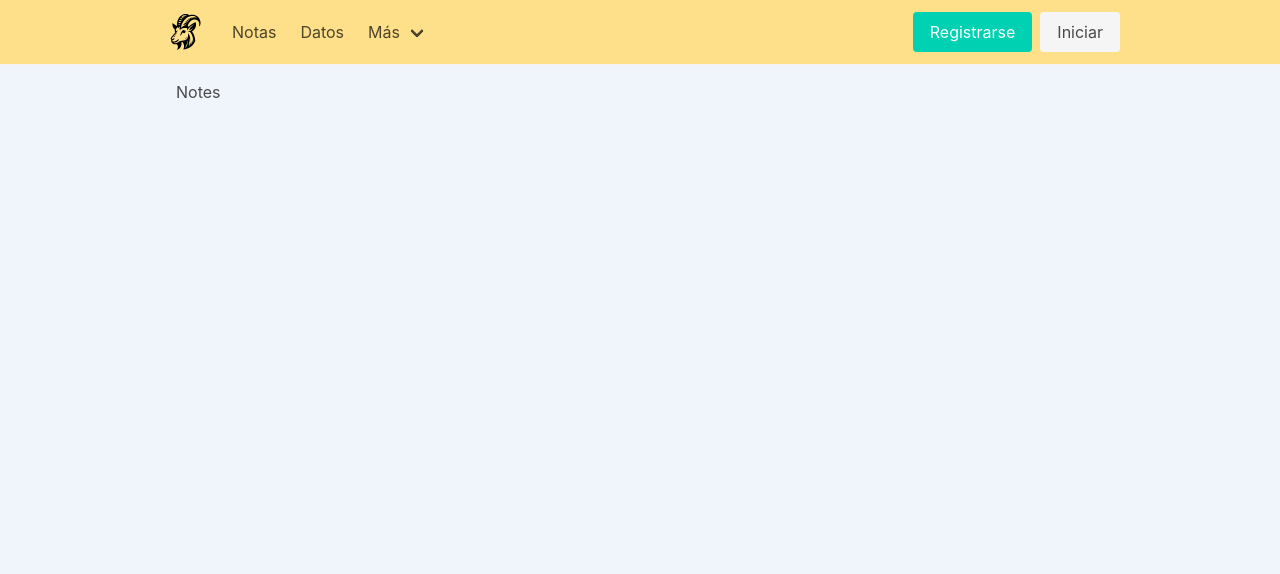
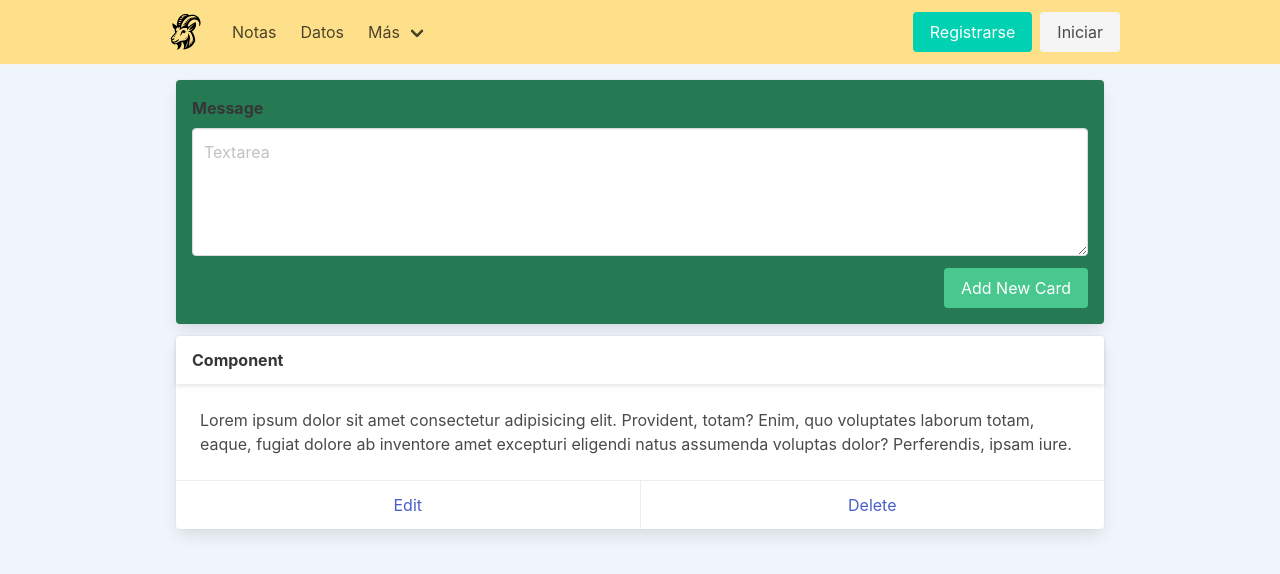
Before and after one commit to francomac/noteballs, a Vue app: page /#/ in a window 1280 px wide. Shown: the top 574 px of the page. Built offline with nearby package versions, Linux system fonts and the light colour scheme.

Commit message:
form to add notes is added

```diff
--- a/src/views/ViewNotes.vue
+++ b/src/views/ViewNotes.vue
@@ -1,5 +1,43 @@
 <template>
   <div class="notes">
-    <h1>Notes</h1>
+    <div class="card has-background-success-dark p-4 mb-3">
+      <div class="field">
+        <label class="label">Message</label>
+        <div class="control">
+          <textarea class="textarea" placeholder="Textarea"></textarea>
+        </div>
+      </div>
+
+      <div class="field is-grouped is-grouped-right">
+        <div class="control">
+          <button class="button is-link has-background-success">
+            Add New Card
+          </button>
+        </div>
+      </div>
+    </div>
+
+    <div class="card mb-3">
+      <header class="card-header">
+        <p class="card-header-title">Component</p>
+        <button class="card-header-icon" aria-label="more options">
+          <span class="icon">
+            <i class="fas fa-angle-down" aria-hidden="true"></i>
+          </span>
+        </button>
+      </header>
+      <div class="card-content">
+        <div class="content">
+          Lorem ipsum dolor sit amet consectetur adipisicing elit. Provident,
+          totam? Enim, quo voluptates laborum totam, eaque, fugiat dolore ab
+          inventore amet excepturi eligendi natus assumenda voluptas dolor?
+          Perferendis, ipsam iure.
+        </div>
+      </div>
+      <footer class="card-footer">
+        <a href="#" class="card-footer-item">Edit</a>
+        <a href="#" class="card-footer-item">Delete</a>
+      </footer>
+    </div>
   </div>
 </template>
```
